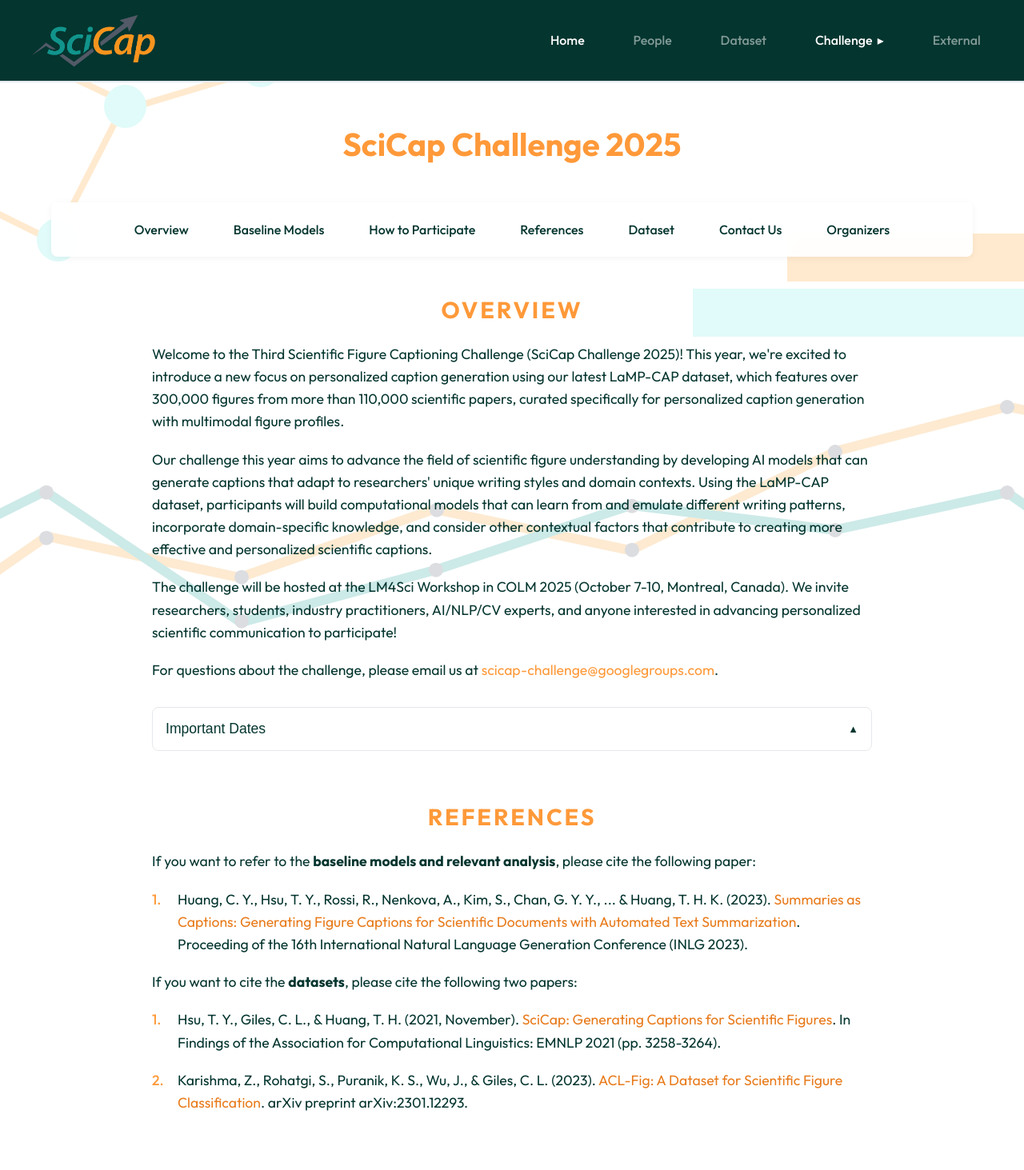
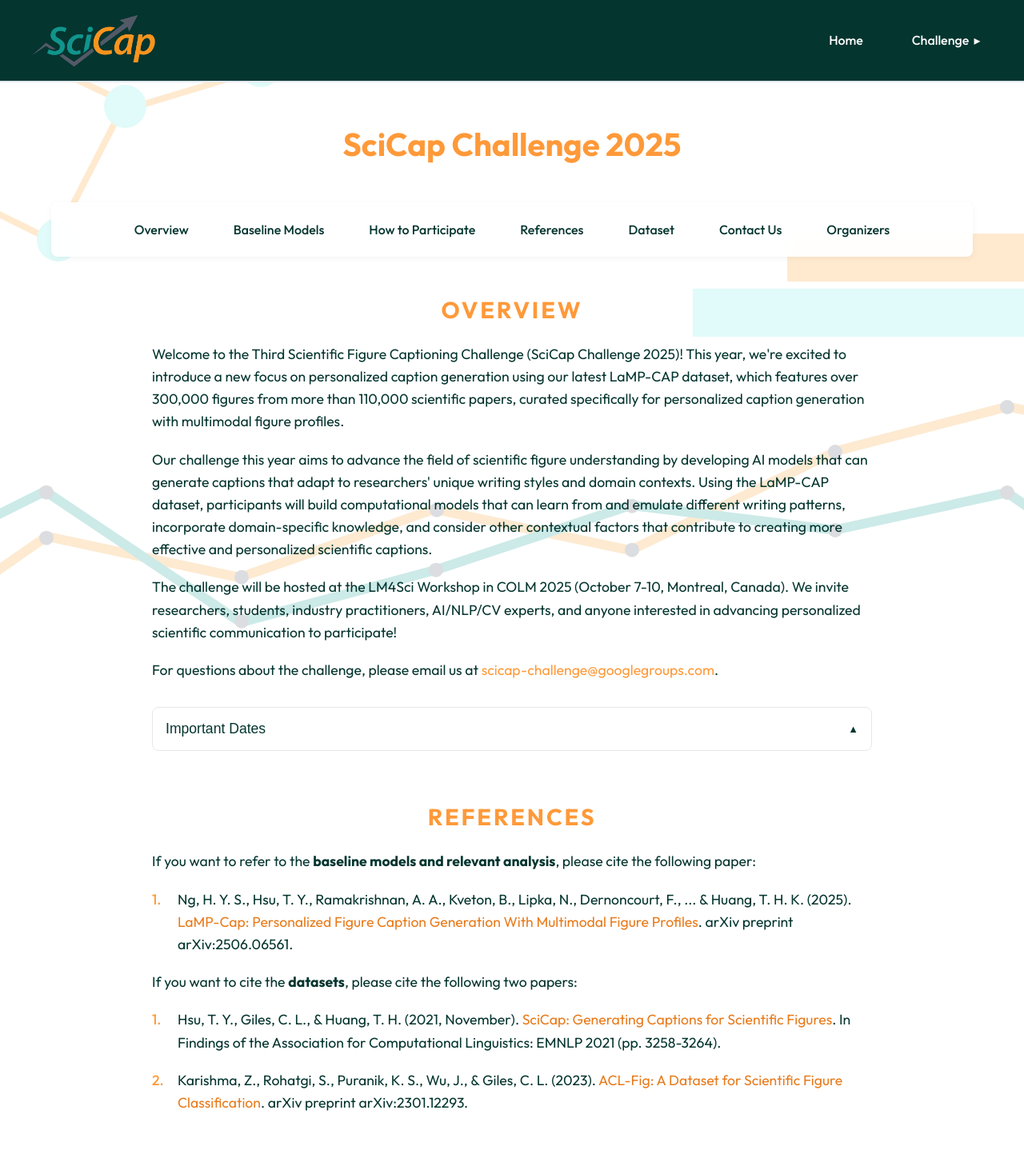
Before and after one commit to hy-ng/scicap-website-test, a React (Vite) app: page /#/challenge/2025 in a window 1280 px wide. Shown: the top 1463 px of the page at 80% size. Built offline with nearby package versions, Linux system fonts and the light colour scheme.

Commit message:
hide irrelevant header session and update some information in the Challenge 2025

```diff
--- a/package.json
+++ b/package.json
@@ -2,7 +2,7 @@
   "name": "scicap-website-test-0604",
   "private": true,
   "version": "0.0.1",
-  "homepage": "https://www.scicap.ai",
+  "homepage": "https://scicap.ai",
   "type": "module",
   "scripts": {
     "dev": "vite",
--- a/src/components/DatasetSection.jsx
+++ b/src/components/DatasetSection.jsx
@@ -5,7 +5,7 @@ const datasetList = [
     title: "LaMP-CAP (2025)",
     desc: "A dataset of over 300,000 figures from more than 110,000 scientific papers, curated for personalized caption generation with multimodal figure profiles.",
     links: {
-      paper: "#",
+      paper: "https://arxiv.org/abs/2506.06561",
       dataset: "#"
     }
   },
--- a/src/components/Navbar.jsx
+++ b/src/components/Navbar.jsx
@@ -81,7 +81,7 @@ export default function Navbar() {
       </button>
 
       <ul className={`navbar-links ${isMobileMenuOpen ? 'mobile-open' : ''}`}>
-        {navLinks.map((link) => (
+        {navLinks.filter(link => !link.inactive).map((link) => (
           <li
             key={link.text}
             className={link.hasDropdown ? 'has-dropdown' : ''}
--- a/src/pages/Challenge2025.jsx
+++ b/src/pages/Challenge2025.jsx
@@ -158,9 +158,9 @@ const Challenge2025 = () => {
           <p>If you want to refer to the <strong>baseline models and relevant analysis</strong>, please cite the following paper:</p>
           <ol>
             <li>
-              Huang, C. Y., Hsu, T. Y., Rossi, R., Nenkova, A., Kim, S., Chan, G. Y. Y., ... &
-              Huang, T. H. K. (2023). <a href="https://arxiv.org/abs/2302.12324" target="_blank" rel="noopener noreferrer">Summaries as Captions: Generating Figure Captions for Scientific Documents with Automated Text Summarization</a>.
-              Proceeding of the 16th International Natural Language Generation Conference (INLG 2023).
+              Ng, H. Y. S., Hsu, T. Y., Ramakrishnan, A. A., Kveton, B., Lipka, N., Dernoncourt, F., ... &
+              Huang, T. H. K. (2025). <a href="https://arxiv.org/abs/2302.12324" target="_blank" rel="noopener noreferrer">
+              LaMP-Cap: Personalized Figure Caption Generation With Multimodal Figure Profiles</a>. arXiv preprint arXiv:2506.06561.
             </li>
           </ol>
 
```
